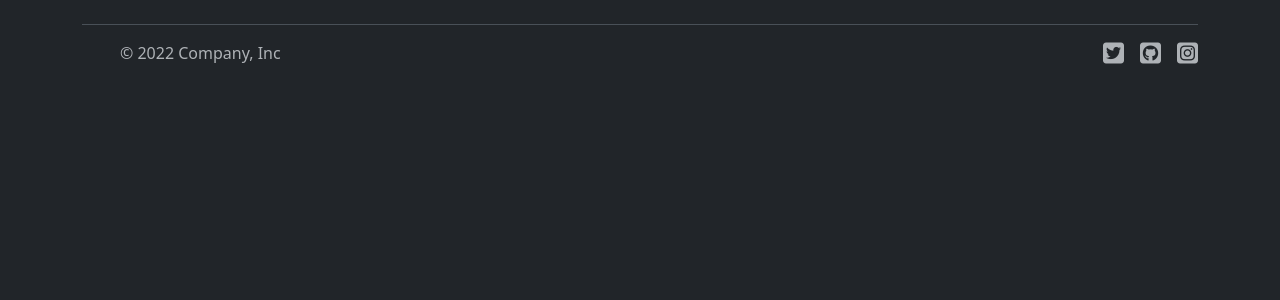
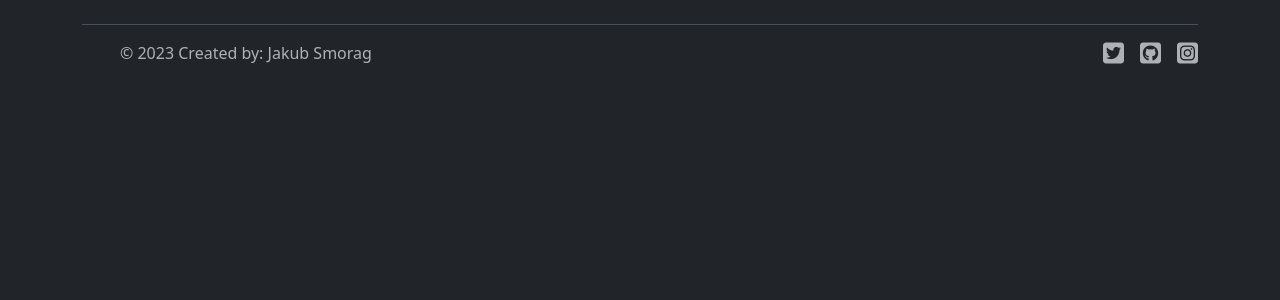
Before and after one commit to Kubalonekk/Blog, a Django app: page / in a window 1280 px wide. Shown: the part 70-370 px from the top of the page. Run offline with Django 4.2, Linux system fonts and the light colour scheme; data that the repository does not hold is empty; parts of the project's set-up code (start-up, migrations or seed data) failed here and were passed over; some libraries are stand-ins or nearby versions.

Commit message:
footer fix

```diff
--- a/Blog/templates/Blog/footer.html
+++ b/Blog/templates/Blog/footer.html
@@ -10,12 +10,12 @@
       <a href="/" class="mb-3 me-2 mb-md-0 text-muted text-decoration-none lh-1">
         <svg class="bi" width="30" height="24"><use xlink:href="#bootstrap"/></svg>
       </a>
-      <span class="mb-3 mb-md-0 text-muted">&copy; 2022 Company, Inc</span>
+      <span class="mb-3 mb-md-0 text-muted">&copy; 2023 Created by: <a href="" class="text-muted" style="text-decoration: none;">Jakub Smorag</a></span>
     </div>
 
     <ul class="nav col-md-4 justify-content-end list-unstyled d-flex">
       <li class="ms-3"><a class="text-muted" href="#"><i class="fa-brands fa-square-twitter fa-xl"></i></a></li>
-      <li class="ms-3"><a class="text-muted" href="#"><i class="fa-brands fa-square-github fa-xl"></i></a></li>
+      <li class="ms-3"><a class="text-muted" href="https://github.com/Kubalonekk"><i class="fa-brands fa-square-github fa-xl"></i></a></li>
       <li class="ms-3"><a class="text-muted" href="#"><i class="fa-brands fa-square-instagram fa-xl"></i></a></li>
     </ul>
   </footer>
```
